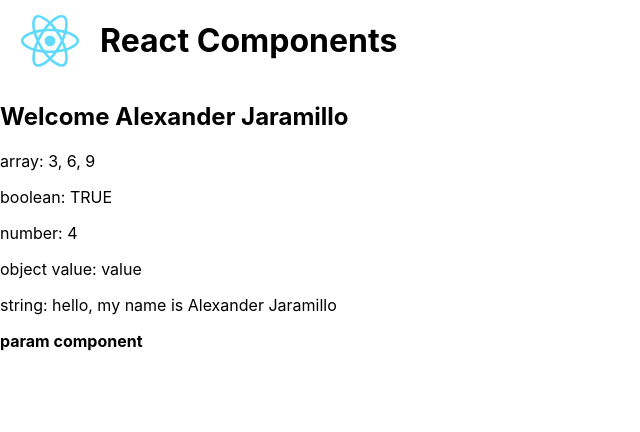
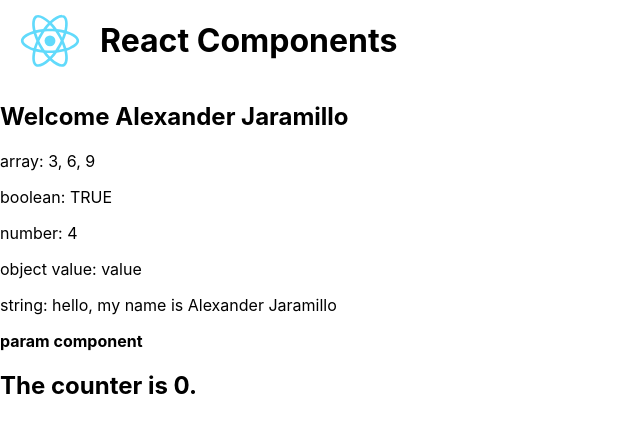
Before and after one commit to alexunjm/react-example, a React (Create React App) app: page / in a window 1280 px wide. Shown: the top 432 px of the page, without its empty margins (0-640 px from the left). Built offline with nearby package versions, Linux system fonts and the light colour scheme.

Commit message:
state as class field

```diff
--- a/src/App.js
+++ b/src/App.js
@@ -40,6 +40,18 @@ Title.defaultProps = {
   text: "React Components"
 }
 
+class Count extends Component {
+  state = {counter: 0};
+
+  render() {
+    return (
+      <div>
+        <h2>The counter is {this.state.counter}.</h2>
+      </div>
+    );
+  }
+}
+
 function App() {
   const name = 'Alexander Jaramillo'
   return (
@@ -59,6 +71,7 @@ function App() {
         fn={(number) => number * 3}
         jsxSyntax={<strong>param component</strong>}
       />
+      <Count />
     </div>
   );
 }
```
